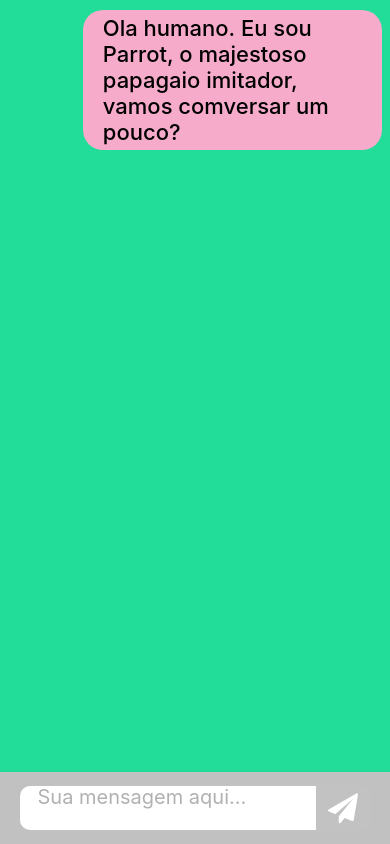
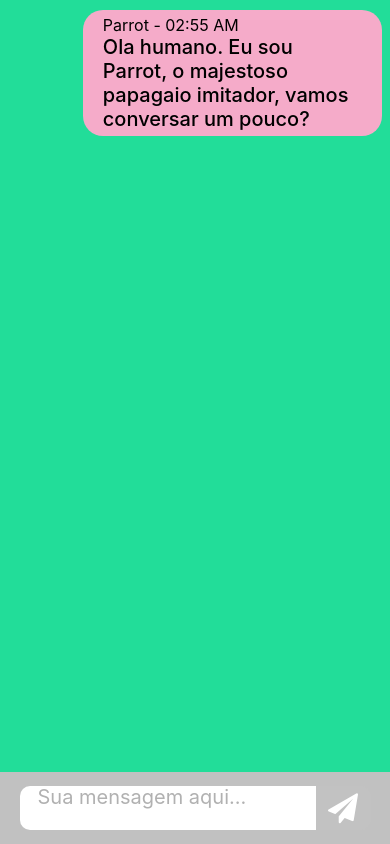
Before and after one commit to danielnoliveira/ParrotWebSocketApp, a React Native app: screen / in a window 390 px wide. Built offline with nearby package versions, Linux system fonts and the light colour scheme; no server answers.

Commit message:
Modularização de algumas tags e suas substituições pelos respectivos componentes.

```diff
--- a/App.js
+++ b/App.js
@@ -6,65 +6,70 @@
  * @flow strict-local
  */
 
-import React, {useState, useRef} from 'react';
+import React, {useState, useEffect} from 'react';
 import {
   KeyboardAvoidingView,
   Platform,
-  SafeAreaView,
-  ScrollView,
   StatusBar,
   StyleSheet,
-  Text,
   TextInput,
-  TouchableOpacity,
   View,
 } from 'react-native';
-import Icon from 'react-native-vector-icons/FontAwesome';
+import {getHour} from './src/utils/ToolsTime';
+
+import MessagesContainer from './src/components/MessagesContainer';
+import Ballon from './src/components/Ballon';
+import SendButton from './src/components/SendButton';
 
 const bRadiusDefaultInputs = 10;
-const socket = new WebSocket('wss://echo.websocket.org');
+var socket = null;
+const openTime = getHour();
 
 const App = () => {
-  const scrollViewRef = useRef();
   const [readySocket, setReadySocket] = useState(false);
   const [message, setMessage] = useState('');
   const [messages, setMessages] = useState([
     {
-      text: 'Ola humano. Eu sou Parrot, o majestoso papagaio imitador, vamos comversar um pouco?',
+      text: 'Ola humano. Eu sou Parrot, o majestoso papagaio imitador, vamos conversar um pouco?',
       my: false,
+      time: openTime,
     },
   ]);
-  socket.onmessage = msg =>
-    setMessages([...messages, {text: msg.data, my: false}]);
-  socket.onopen = e => {
-    setReadySocket(!readySocket);
+  useEffect(() => {
+    socket = new WebSocket('wss://echo.websocket.org');
+    socket.onmessage = msg =>
+      setMessages(m => [...m, {text: msg.data, my: false, time: getHour()}]);
+    socket.onopen = e => {
+      setReadySocket(!readySocket);
+    };
+    // eslint-disable-next-line react-hooks/exhaustive-deps
+  }, []);
+
+  const sendMessage = () => {
+    if (message.length === 0) {
+      return;
+    }
+    socket.send(message);
+    setMessages([...messages, {text: message, my: true, time: getHour()}]);
+    setMessage('');
   };
-
   return (
-    <View
-      style={styles.container}
-      behavior={Platform.select({ios: 'padding', android: 'height'})}>
+    <View style={styles.container}>
       <StatusBar hidden />
-      <ScrollView
-        ref={scrollViewRef}
-        onContentSizeChange={() =>
-          scrollViewRef.current.scrollToEnd({animated: true})
-        }
-        style={styles.scrollViewContainer}
-        contentContainerStyle={styles.messageContainer}>
+      <MessagesContainer>
         {messages === null
           ? []
           : messages.map((m, index) => {
-              const side = m.my
-                ? {alignSelf: 'flex-start', backgroundColor: 'white'}
-                : {alignSelf: 'flex-end', backgroundColor: '#f5abc9'};
               return (
-                <View key={index} style={[styles.messageBallon, side]}>
-                  <Text style={styles.messageText}>{m.text}</Text>
-                </View>
+                <Ballon
+                  key={index}
+                  rightSide={!m.my}
+                  text={m.text}
+                  time={m.time}
+                />
               );
             })}
-      </ScrollView>
+      </MessagesContainer>
       <KeyboardAvoidingView
         behavior={Platform.OS === 'android' ? 'padding' : 'height'}>
         <View style={styles.inputsContainer}>
@@ -76,22 +81,7 @@ const App = () => {
             placeholder="Sua mensagem aqui..."
             placeholderTextColor="#b1b1b1"
           />
-          <TouchableOpacity
-            disabled={!readySocket}
-            style={[
-              styles.inputButton,
-              {backgroundColor: !readySocket ? '#c2c2c2' : 'rgb(255,156,120)'},
-            ]}
-            onPress={() => {
-              if (message.length === 0) {
-                return;
-              }
-              socket.send(message);
-              setMessages([...messages, {text: message, my: true}]);
-              setMessage('');
-            }}>
-            <Icon name="send" color="white" size={30} />
-          </TouchableOpacity>
+          <SendButton readySocket={readySocket} sendMessage={sendMessage} />
         </View>
       </KeyboardAvoidingView>
     </View>
@@ -119,35 +109,6 @@ const styles = StyleSheet.create({
     fontSize: 20,
     lineHeight: 22,
   },
-  inputButton: {
-    backgroundColor: 'rgb(255,156,120)',
-    justifyContent: 'center',
-    alignItems: 'center',
-    borderTopRightRadius: bRadiusDefaultInputs,
-    borderBottomRightRadius: bRadiusDefaultInputs,
-    width: 55,
-  },
-  scrollViewContainer: {
-    backgroundColor: '#2d9',
-    paddingTop: 10,
-  },
-  messageContainer: {
-    justifyContent: 'flex-end',
-    paddingHorizontal: 8,
-    paddingBottom: 10,
-  },
-  messageBallon: {
-    borderRadius: 20,
-    backgroundColor: 'white',
-    paddingHorizontal: 20,
-    paddingVertical: 5,
-    marginBottom: 10,
-    maxWidth: '80%',
-  },
-  messageText: {
-    fontWeight: '500',
-    fontSize: 22,
-  },
 });
 
 export default App;
```
